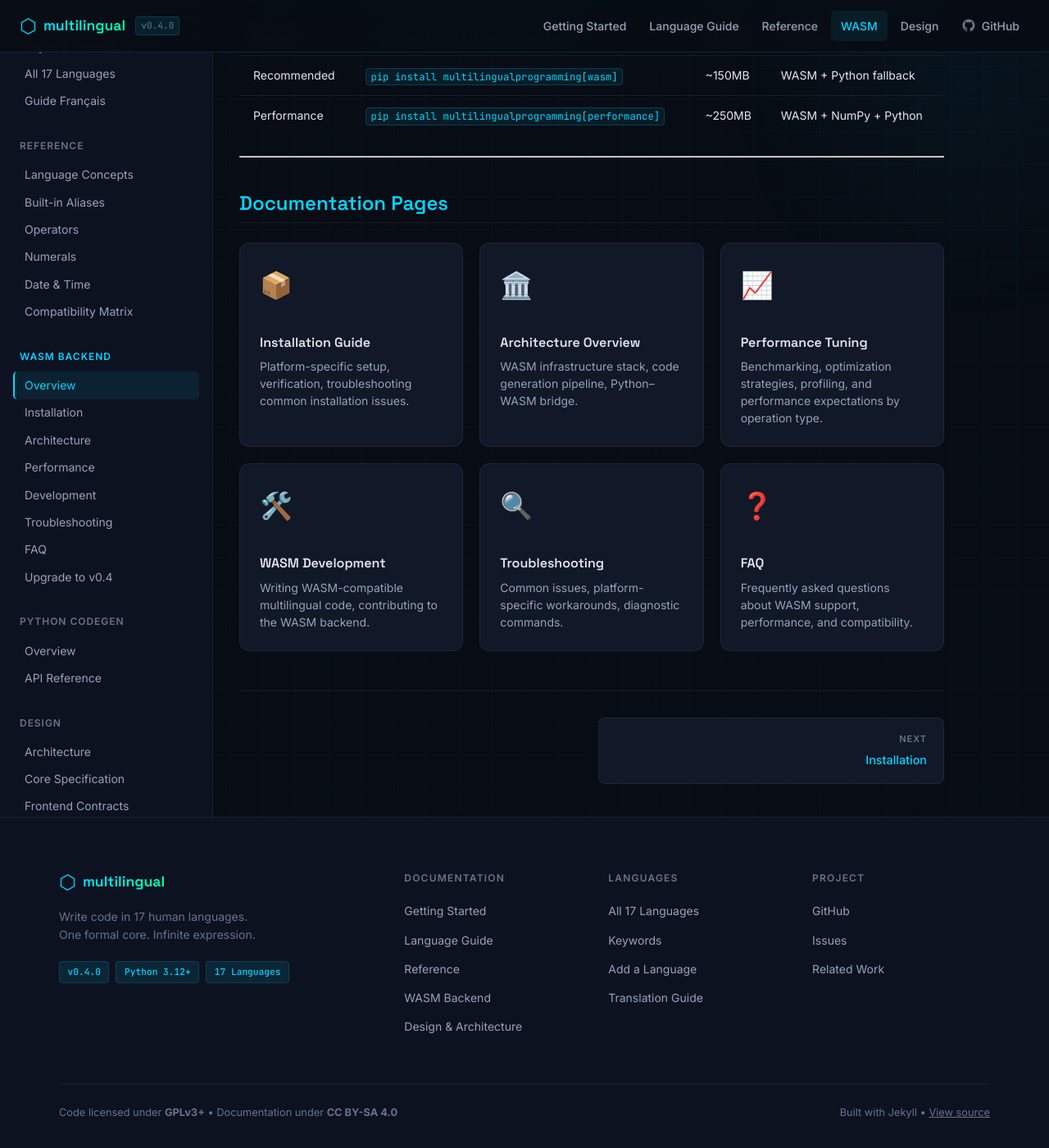
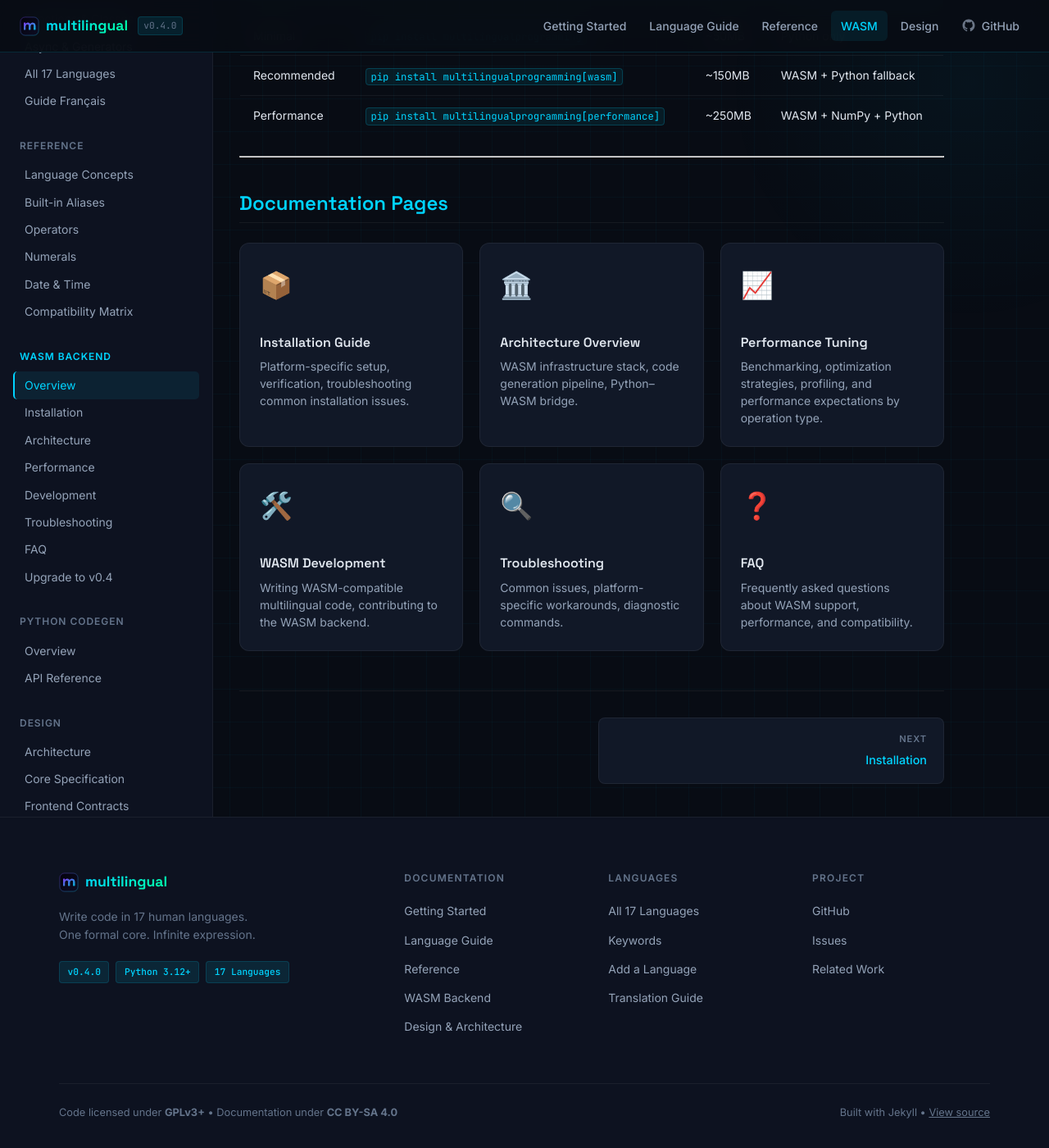
Before and after one commit to multilingualprogramming/docs, a Jekyll site: the page built from wasm/index.md, in a window 1280 px wide and 1400 px high, scrolled down 5360 px. Shown: the whole window at 82% size. Built offline with Jekyll 4.4.1, drawn with Linux system fonts in a browser that asks for light colours.

Commit message:
Update logo

```diff
--- a/_layouts/default.html
+++ b/_layouts/default.html
@@ -34,7 +34,7 @@
   <header class="site-header" role="banner">
     <nav class="nav-container" aria-label="Main navigation">
       <a class="nav-brand" href="{{ '/' | relative_url }}">
-        <span class="brand-icon" aria-hidden="true">⬡</span>
+        <img class="brand-icon" src="{{ '/assets/images/logo.svg' | relative_url }}" alt="" aria-hidden="true" />
         <span class="brand-name">multilingual</span>
         <span class="brand-version">v{{ site.version }}</span>
       </a>
@@ -68,7 +68,7 @@
       <div class="footer-grid">
         <div class="footer-brand">
           <div class="footer-logo">
-            <span class="brand-icon">⬡</span>
+            <img class="brand-icon" src="{{ '/assets/images/logo.svg' | relative_url }}" alt="" aria-hidden="true" />
             <span class="brand-name">multilingual</span>
           </div>
           <p class="footer-tagline">Write code in 17 human languages.<br/>One formal core. Infinite expression.</p>
--- a/assets/css/main.css
+++ b/assets/css/main.css
@@ -123,9 +123,10 @@ body {
 }
 
 .brand-icon {
-  font-size: 1.5rem;
-  color: var(--accent-cyan);
-  line-height: 1;
+  width: 1.5rem;
+  height: 1.5rem;
+  display: block;
+  flex-shrink: 0;
 }
 
 .brand-name {
@@ -1071,7 +1072,7 @@ body {
   margin-bottom: 1rem;
 }
 
-.footer-logo .brand-icon { color: var(--accent-cyan); font-size: 1.5rem; }
+.footer-logo .brand-icon { width: 1.5rem; height: 1.5rem; }
 .footer-logo .brand-name {
   font-family: var(--font-sans);
   font-weight: 700;
```
